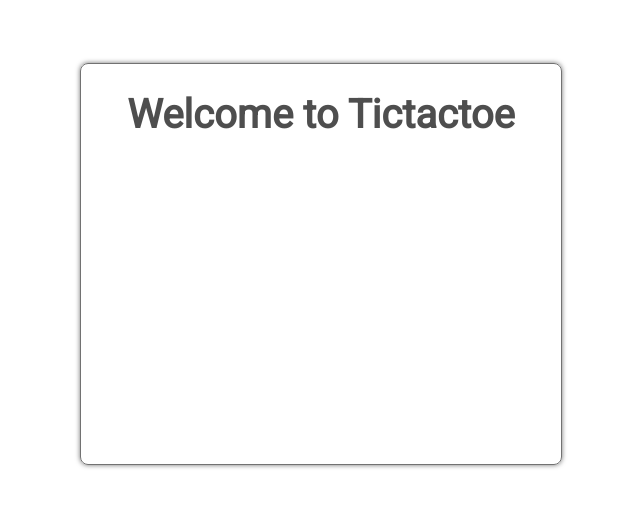
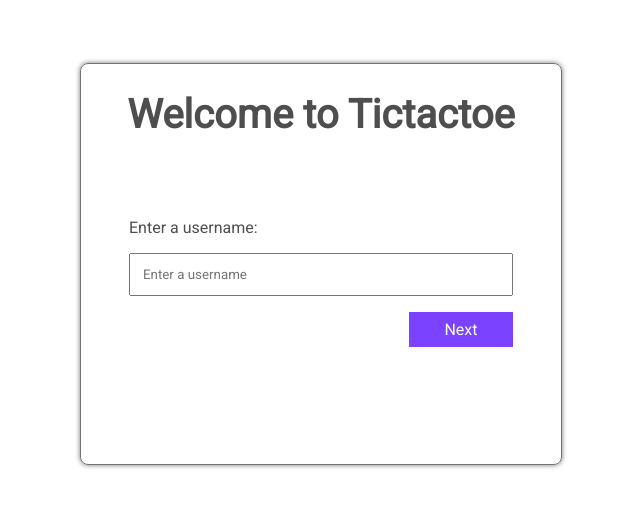
Before and after one commit to coder-Bibek/tictactoe, a React (Create React App) app in the folder apps/app/: page / in a window 1280 px wide. Shown: the part 136-642 px from the top of the page, without its empty margins (319-959 px from the left). Built offline with nearby package versions, Linux system fonts and the light colour scheme.

Commit message:
Feature/app/username input (#5)
* feat: add input for username and create button

* feat: add new line at end

Co-authored-by: bibek@dzangolab <bibek@dzangolab.com>

```diff
--- /dev/null
+++ b/apps/app/src/common/components/atoms/Button.js
@@ -0,0 +1,17 @@
+import PropTypes from "prop-types";
+
+export default function Button({title, isLoading}) {
+    return (
+        <button disabled={isLoading}>{title}</button>
+    )
+}
+
+Button.defaultProps = {
+    title:"Submit",
+    isLoading: false,
+}
+
+Button.propTypes = {
+    title: PropTypes.string,
+    isLoading: PropTypes.bool
+}
--- a/apps/app/src/index.scss
+++ b/apps/app/src/index.scss
@@ -4,3 +4,11 @@
   color: var(--color, rgb(78, 78, 78));
   font-family: 'Roboto', sans-serif;
 }
+
+button:focus,
+button::after,
+input:focus,
+input::after {
+  box-shadow: none;
+  outline: none;
+}
--- a/apps/app/src/pages/Home/index.js
+++ b/apps/app/src/pages/Home/index.js
@@ -1,9 +1,23 @@
+import Button from "../../common/components/atoms/Button"
 import styles from "./index.module.scss"
 
 export default function Home() {
     return (
         <div className={styles.homeContainer}>
             <h1 className={styles.header}>Welcome to Tictactoe</h1>
+            <div className={styles.inputContainer}>
+                <div>
+                    <p>Enter a username:</p>
+                    <input
+                        name="username"
+                        className={styles.usernameInput}
+                        placeholder="Enter a username"
+                    />
+                </div>
+                <div className={styles.nextButton}>
+                    <Button title={"Next"} isLoading={false} />
+                </div>
+            </div>
         </div>
     )
 }
--- a/apps/app/src/pages/Home/index.module.scss
+++ b/apps/app/src/pages/Home/index.module.scss
@@ -13,6 +13,42 @@
     font-size: 1.75rem;
     text-align: center;
   }
+
+  .inputContainer {
+    display: flex;
+    flex-direction: column;
+    gap: 1rem;
+    margin: 4rem 2rem;
+
+    .usernameInput {
+      padding: 0.5rem;
+      width: 15rem;
+    }
+
+    .nextButton {
+      align-self: flex-end;
+
+      > button {
+        background-color: #7B42FF;
+        border: none;
+        color: #fff;
+        cursor: pointer;
+        font-size: 1rem;
+        padding: 0.5rem;
+        transition: 200ms all ease;
+        width: 5rem;
+
+        &:active {
+          opacity: 0.95;
+        }
+
+        &:disabled {
+          cursor: initial;
+          opacity: 0.5;
+        }
+      }
+    }
+  }
 }
 
 @media only screen and (min-width: 576px) {
@@ -22,5 +58,21 @@
       .header {
         font-size: 2.5rem;
       }
+
+      .inputContainer {
+        margin: 4rem 3rem;
+
+        .usernameInput {
+          padding: 0.75rem;
+          width: 22.25rem;
+        }
+
+        .nextButton {
+
+          > button {
+            width: 6.5rem;
+          }
+        }
+      }
     }
 }
```
